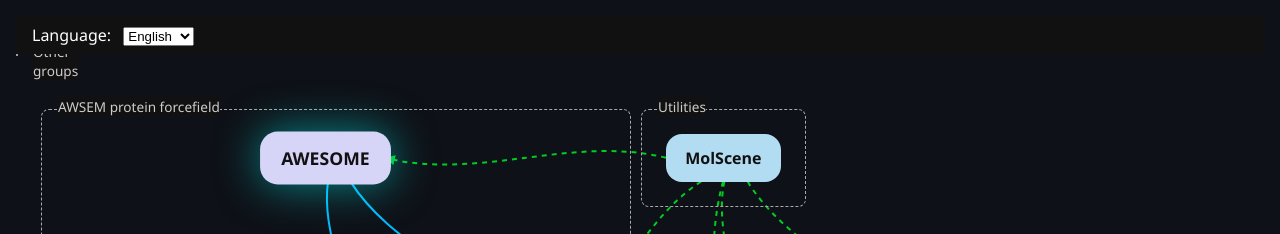
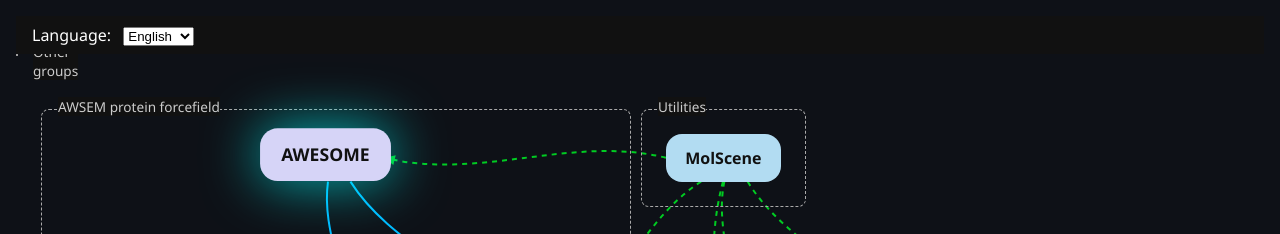
Before and after one commit to cabb99/cabb99.github.io, a plain HTML site: page AWSEM_ecosystem/index.html in a window 1280 px wide. In both pictures the pointer is over the element "AWESOME". Shown: the top 234 px of the page. Drawn offline with Linux system fonts and the light colour scheme.

Commit message:
Changes animation style

```diff
--- a/AWSEM_ecosystem/style.css
+++ b/AWSEM_ecosystem/style.css
@@ -54,8 +54,8 @@ body {
     z-index: 1;
   }
   .node:hover {
-    transform: scale(1.1);
-    box-shadow: 0 0 40px rgba(0, 255, 255, 0.5);
+    transform: scale(1.1) translateY(-3px);
+    box-shadow: 0 0 50px rgba(0, 255, 255, 0.7);
   }
 
   .node.forcefield { background: #fff3c4; color: #111; }
```
